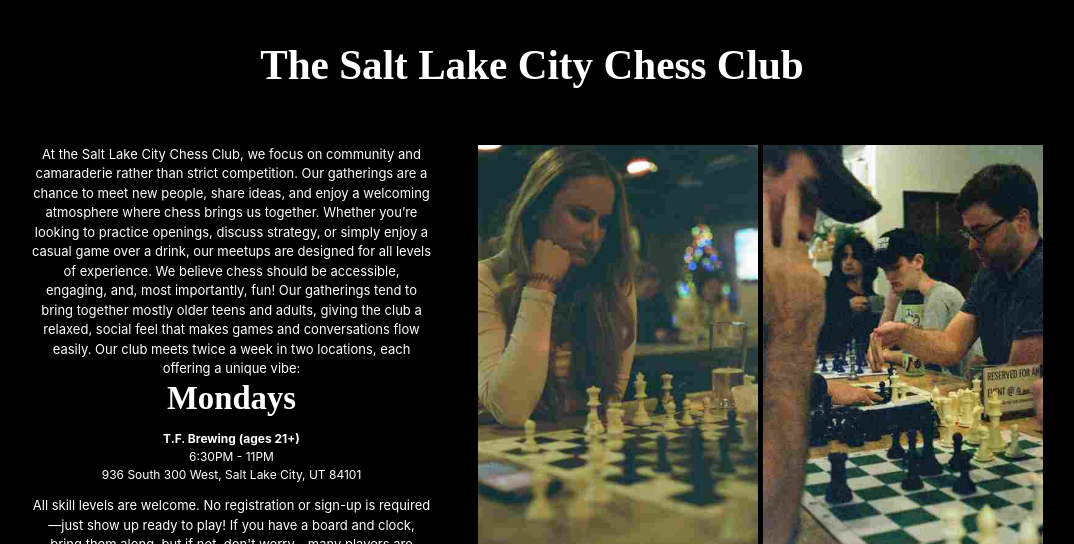
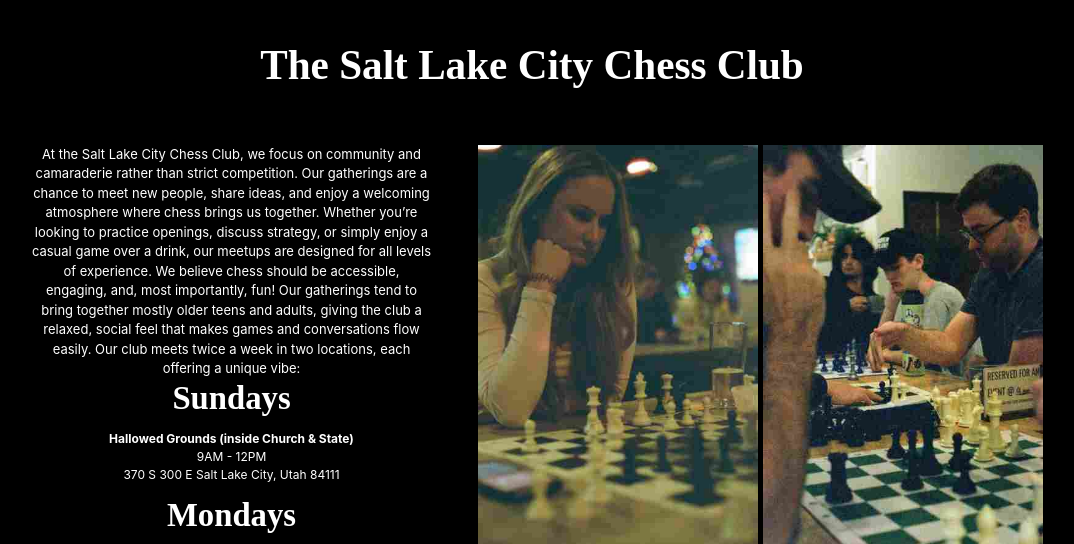
Before and after one commit to elguapo11/chess_site, a plain HTML site: page index.html in a window 1280 px wide. Shown: the top 544 px of the page, without its empty margins (108-1182 px from the left). Drawn offline with nearby package versions, Linux system fonts and the light colour scheme; a script that the page names is missing; a web font is replaced by a local one.

Commit message:
fix: added new address

```diff
--- a/index.html
+++ b/index.html
@@ -31,6 +31,14 @@
                 At the Salt Lake City Chess Club, we focus on community and camaraderie rather than strict competition. Our gatherings are a chance to meet new people, share ideas, and enjoy a welcoming atmosphere where chess brings us together. Whether you’re looking to practice openings, discuss strategy, or simply enjoy a casual game over a drink,
         our meetups are designed for all levels of experience. We believe chess should be accessible, engaging, and, most importantly, fun! Our gatherings tend to bring together mostly older teens and adults, giving the club a relaxed, social feel that makes games and conversations flow easily.
         Our club meets twice a week in two locations, each offering a unique vibe:
+                <h2>Sundays</h2>
+                <a href="https://www.hallowedgrounds.rip/" target="_blank">
+                    <p>
+                        <strong>Hallowed Grounds (inside Church & State)</strong>
+                        <br>
+                        9AM - 12PM <br>370 S 300 E Salt Lake City, Utah 84111
+                    </p>
+                </a>
                 <h2>Mondays</h2>
                 <a href="https://tfbrewing.com/" target="_blank">
                     <p>
```
